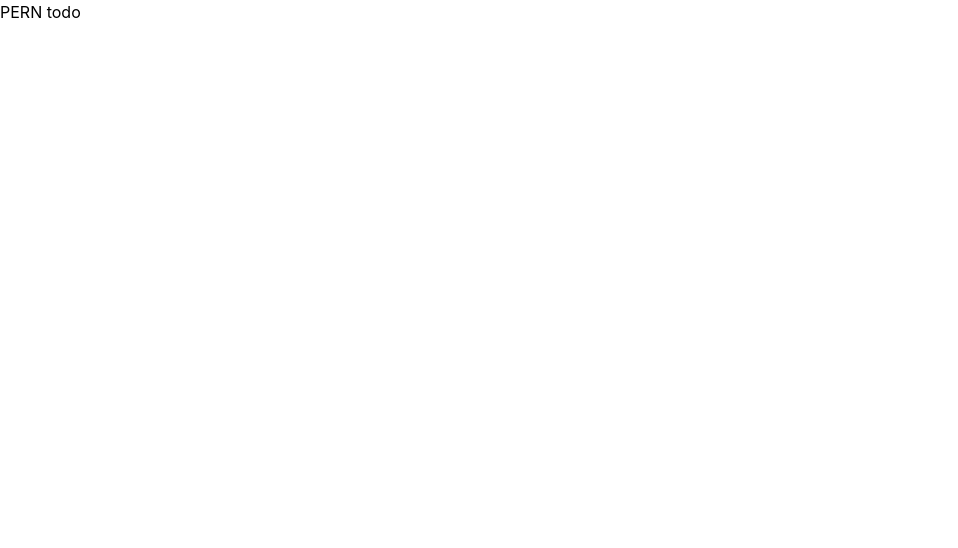
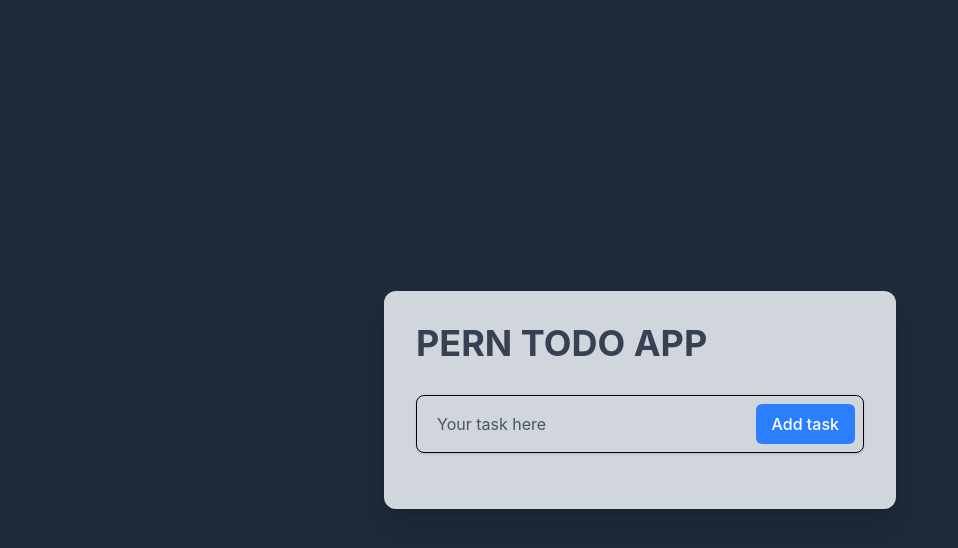
Before and after one commit to alvarezali/PERN_todo, a React (Vite) app in the folder frontend/: page / in a window 1280 px wide. Shown: the top 548 px of the page, without its empty margins (0-958 px from the left). Built offline with nearby package versions, Linux system fonts and the light colour scheme.

Commit message:
App.jsx update 03/17/2026

```diff
--- a/frontend/src/App.jsx
+++ b/frontend/src/App.jsx
@@ -1,12 +1,35 @@
-
+import {useState} from 'react'
 
 function App() {
 
+  const [description, setDescription] = useState('');
+  const [todos, setTodos] = useState([]);
+  const [editTodo, setEditTodo] = useState(null);
+  const [editedText, setEditedText] = useState('');
 
   return (
-    <>
-      <h1>PERN todo</h1>
-    </>
+
+    <div className="min-h-screen bg-gray-800 flex justify-center items-center p-4" >
+      <div className="bg-gray-300 rounded-xl shadow-xl w-full max-w-lg p-8">
+
+        <h1 className="text-4xl font-bold text-gray-700 mb-8">PERN TODO APP</h1>
+
+        <form className='flex items-center gap-2 shadow-sm border p-2 rounded-lg mb-6'>
+          <input
+            className='flex-1 w-full outline-none px-3 py-2 text-gray-600 placeholder-gray-600 '
+            type="text" value={description}
+            onChange={(e) => setDescription(e.target.value)}
+            placeholder='Your task here'
+            required
+          />
+          <button className='bg-blue-500 hover:bg-blue-600 text-white px-4 py-2 rounded-md font-medium cursor-pointer'>
+            Add task
+          </button>
+
+        </form>
+      </div>
+    </div>
+
   )
 }
 
```
